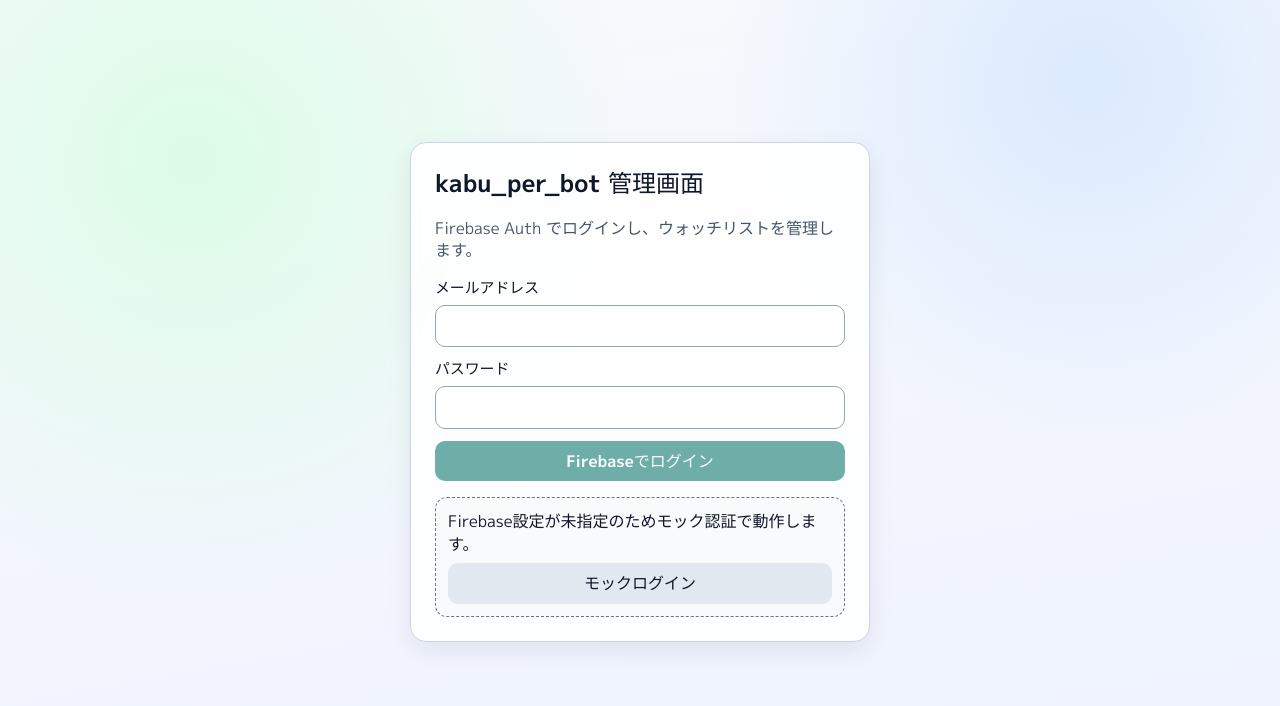
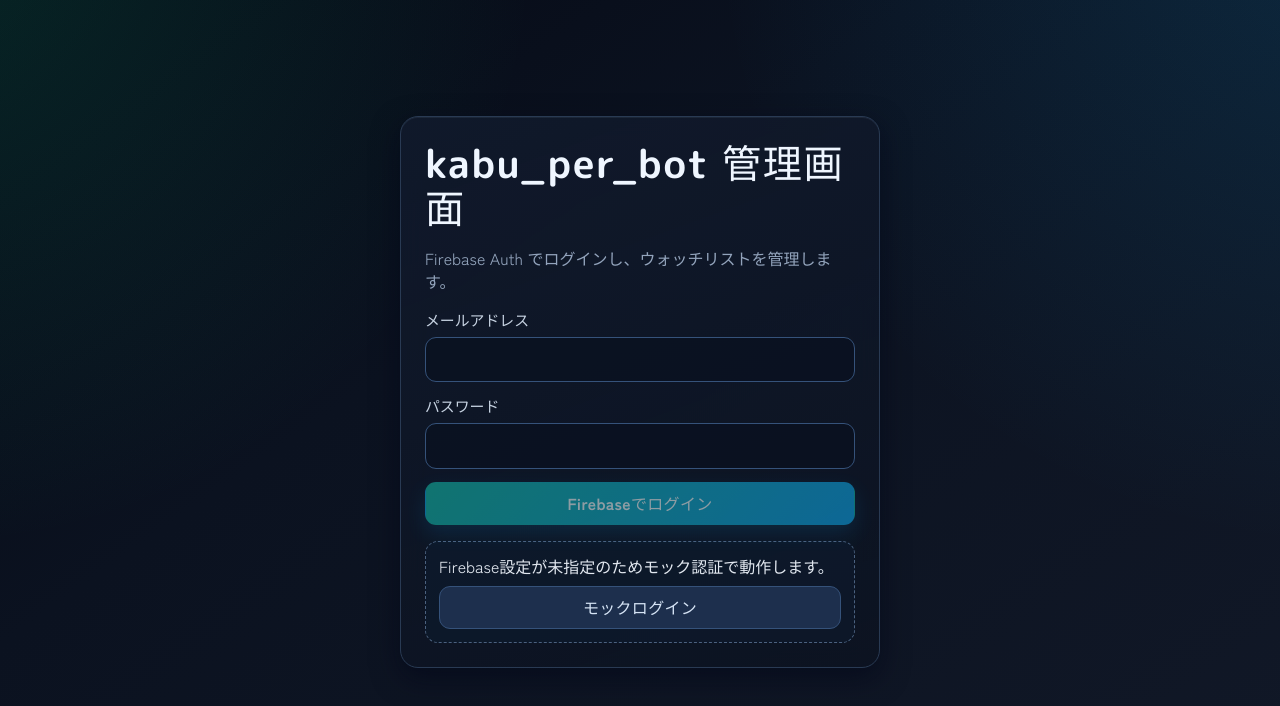
Before and after one commit to ishidafuu/kabu_per_bot, a React (Vite) app in the folder web/: page /login in a window 1280 px wide. Shown: the top 706 px of the page. Built offline with nearby package versions, Linux system fonts and the light colour scheme; no server answers.

Commit message:
feat: 管理画面をダークテーマに刷新

```diff
--- a/web/src/index.css
+++ b/web/src/index.css
@@ -1,15 +1,31 @@
-@import url('https://fonts.googleapis.com/css2?family=M+PLUS+1p:wght@400;500;700&display=swap');
+@import url('https://fonts.googleapis.com/css2?family=M+PLUS+Rounded+1c:wght@700;800&family=Zen+Kaku+Gothic+New:wght@400;500;700&display=swap');
 
 :root {
-  color-scheme: light;
-  font-family: 'M PLUS 1p', 'Noto Sans JP', sans-serif;
-  line-height: 1.4;
+  color-scheme: dark;
+  font-family: 'Zen Kaku Gothic New', 'Noto Sans JP', sans-serif;
+  --font-heading: 'M PLUS Rounded 1c', 'Zen Kaku Gothic New', sans-serif;
+  line-height: 1.45;
   font-weight: 400;
-  color: #0f172a;
+  color: #e2e8f0;
   background:
-    radial-gradient(circle at 15% 20%, #dcfce7 0%, transparent 35%),
-    radial-gradient(circle at 85% 10%, #dbeafe 0%, transparent 28%),
-    linear-gradient(170deg, #f8fafc 0%, #eef2ff 100%);
+    radial-gradient(66rem 66rem at -6% -8%, rgba(16, 185, 129, 0.17), transparent 58%),
+    radial-gradient(72rem 72rem at 106% -12%, rgba(14, 165, 233, 0.15), transparent 56%),
+    linear-gradient(145deg, #050914 0%, #0b1220 38%, #111827 100%);
+  --bg-surface: rgba(12, 19, 33, 0.78);
+  --bg-surface-strong: rgba(17, 26, 44, 0.92);
+  --bg-elevated: rgba(19, 31, 52, 0.94);
+  --bg-input: rgba(10, 18, 33, 0.92);
+  --border-soft: #293a53;
+  --border-strong: #35527a;
+  --text-main: #e2e8f0;
+  --text-muted: #93a4bc;
+  --accent: #14b8a6;
+  --accent-strong: #0ea5e9;
+  --accent-contrast: #041316;
+  --danger: #f87171;
+  --danger-bg: rgba(127, 29, 29, 0.22);
+  --ok: #4ade80;
+  --warning: #fbbf24;
   font-synthesis: none;
   text-rendering: optimizeLegibility;
   -webkit-font-smoothing: antialiased;
@@ -20,10 +36,17 @@
   box-sizing: border-box;
 }
 
+html,
+body,
+#root {
+  min-height: 100vh;
+}
+
 body {
   margin: 0;
   min-width: 320px;
-  min-height: 100vh;
+  background: transparent;
+  color: var(--text-main);
 }
 
 button,
--- a/web/src/styles/app.css
+++ b/web/src/styles/app.css
@@ -1,7 +1,32 @@
 .page-shell {
-  max-width: 1100px;
+  max-width: 1160px;
   margin: 0 auto;
-  padding: 24px 16px 40px;
+  padding: 28px 18px 44px;
+}
+
+.page-shell > * {
+  opacity: 0;
+  animation: page-enter 520ms cubic-bezier(0.2, 0.8, 0.2, 1) forwards;
+}
+
+.page-shell > *:nth-child(2) {
+  animation-delay: 60ms;
+}
+
+.page-shell > *:nth-child(3) {
+  animation-delay: 110ms;
+}
+
+.page-shell > *:nth-child(4) {
+  animation-delay: 160ms;
+}
+
+.page-shell > *:nth-child(5) {
+  animation-delay: 210ms;
+}
+
+.page-shell > *:nth-child(6) {
+  animation-delay: 260ms;
 }
 
 .page-shell.centered {
@@ -11,31 +36,49 @@
   justify-content: center;
 }
 
+.page-shell.centered > * {
+  animation-delay: 0ms;
+}
+
 .panel {
-  background: rgba(255, 255, 255, 0.86);
-  border: 1px solid #cbd5e1;
-  border-radius: 16px;
-  box-shadow: 0 8px 24px rgba(15, 23, 42, 0.08);
-  backdrop-filter: blur(5px);
+  background: linear-gradient(160deg, var(--bg-surface-strong), var(--bg-surface));
+  border: 1px solid var(--border-soft);
+  border-radius: 18px;
+  box-shadow:
+    0 10px 28px rgba(2, 6, 23, 0.55),
+    inset 0 1px 0 rgba(148, 163, 184, 0.1);
+  backdrop-filter: blur(12px);
 }
 
 .top-bar {
   display: flex;
   justify-content: space-between;
   align-items: center;
-  gap: 12px;
-  margin-bottom: 12px;
-  padding: 16px 20px;
+  gap: 16px;
+  margin-bottom: 14px;
+  padding: 18px 22px;
 }
 
 h1,
 h2 {
   margin: 0;
+  color: #eff6ff;
+  font-family: var(--font-heading);
+  letter-spacing: 0.04em;
+}
+
+h1 {
+  font-size: clamp(1.7rem, 4.2vw, 2.45rem);
+  line-height: 1.15;
+}
+
+h2 {
+  font-size: 1.3rem;
 }
 
 .top-actions {
   display: flex;
-  gap: 8px;
+  gap: 10px;
   align-items: center;
 }
 
@@ -44,11 +87,11 @@
 }
 
 .muted {
-  color: #475569;
+  color: var(--text-muted);
 }
 
 .login-card {
-  width: min(460px, 100%);
+  width: min(480px, 100%);
   padding: 24px;
   display: grid;
   gap: 16px;
@@ -57,112 +100,145 @@
 .login-form,
 .watchlist-form {
   display: grid;
-  gap: 12px;
+  gap: 13px;
 }
 
 label {
   display: grid;
   gap: 6px;
   font-size: 0.93rem;
+  color: #c7d3e2;
 }
 
 input,
 select {
-  padding: 10px 12px;
-  border-radius: 10px;
-  border: 1px solid #94a3b8;
-  background: #fff;
+  padding: 11px 12px;
+  border-radius: 11px;
+  border: 1px solid var(--border-strong);
+  color: var(--text-main);
+  background: var(--bg-input);
+  transition: border-color 140ms ease, box-shadow 140ms ease, transform 140ms ease;
+}
+
+input::placeholder {
+  color: #7387a3;
+}
+
+input:focus-visible,
+select:focus-visible,
+button:focus-visible,
+.nav-link:focus-visible {
+  outline: none;
+  border-color: var(--accent);
+  box-shadow: 0 0 0 3px rgba(20, 184, 166, 0.28);
+}
+
+input[type='checkbox'] {
+  accent-color: var(--accent);
 }
 
 button {
-  border: none;
-  border-radius: 10px;
+  border: 1px solid transparent;
+  border-radius: 11px;
   cursor: pointer;
   padding: 9px 14px;
-  font-weight: 600;
+  font-weight: 700;
+  letter-spacing: 0.02em;
+  transition:
+    transform 140ms ease,
+    filter 140ms ease,
+    background-color 140ms ease,
+    border-color 140ms ease;
+}
+
+button:hover:not(:disabled),
+.nav-link:hover {
+  transform: translateY(-1px);
+  filter: brightness(1.07);
 }
 
 button:disabled {
   cursor: not-allowed;
-  opacity: 0.6;
+  opacity: 0.58;
 }
 
 .primary {
-  background: #0f766e;
-  color: #f8fafc;
+  background: linear-gradient(130deg, var(--accent), var(--accent-strong));
+  color: #ecfeff;
+  box-shadow: 0 8px 20px rgba(14, 165, 233, 0.24);
 }
 
 .secondary {
-  background: #e2e8f0;
-  color: #0f172a;
+  background: #1d2f4d;
+  color: #d6e4f5;
+  border-color: #35527a;
 }
 
 .ghost {
-  background: transparent;
-  border: 1px solid #94a3b8;
-  color: #0f172a;
+  background: rgba(13, 22, 38, 0.58);
+  border-color: var(--border-strong);
+  color: #dbeafe;
 }
 
 .nav-link {
-  border: 1px solid #94a3b8;
-  color: #0f172a;
-  background: transparent;
-  border-radius: 10px;
+  text-decoration: none;
+  border: 1px solid var(--border-strong);
+  color: #dbeafe;
+  background: rgba(13, 22, 38, 0.6);
+  border-radius: 999px;
   cursor: pointer;
-  padding: 9px 14px;
-  font-weight: 600;
-  text-decoration: none;
+  padding: 8px 13px;
+  font-size: 0.9rem;
+  font-weight: 700;
+  letter-spacing: 0.02em;
+  transition:
+    transform 140ms ease,
+    filter 140ms ease,
+    background-color 140ms ease,
+    border-color 140ms ease;
 }
 
 .danger {
-  background: #fee2e2;
-  color: #b91c1c;
+  background: var(--danger-bg);
+  color: #fecaca;
+  border-color: #7f1d1d;
 }
 
 .notice-box {
   display: grid;
   gap: 8px;
-  border: 1px dashed #64748b;
-  border-radius: 12px;
-  padding: 12px;
-  background: #f8fafc;
+  border: 1px dashed #4b617f;
+  border-radius: 13px;
+  padding: 13px;
+  background: rgba(15, 28, 46, 0.64);
 }
 
 .controls-panel {
   margin-bottom: 12px;
   padding: 14px;
   display: grid;
-  gap: 10px;
+  gap: 12px;
 }
 
 .page-nav {
   margin-bottom: 12px;
   padding: 10px 14px;
   display: flex;
-  gap: 8px;
+  gap: 9px;
   flex-wrap: wrap;
 }
 
-.nav-link {
-  text-decoration: none;
-  border: 1px solid #94a3b8;
-  color: #0f172a;
-  padding: 8px 12px;
-  border-radius: 999px;
-  font-size: 0.9rem;
-  font-weight: 600;
-}
-
 .nav-link.active {
-  border-color: #0f766e;
-  background: #0f766e;
-  color: #f8fafc;
+  border-color: transparent;
+  background: linear-gradient(120deg, rgba(20, 184, 166, 0.92), rgba(14, 165, 233, 0.92));
+  color: var(--accent-contrast);
+  box-shadow: 0 6px 16px rgba(20, 184, 166, 0.24);
 }
 
 .search-row {
   display: grid;
   grid-template-columns: 1fr auto auto;
-  gap: 8px;
+  gap: 9px;
 }
 
 .search-row.compact {
@@ -172,9 +248,16 @@
 .meta-row {
   display: flex;
   flex-wrap: wrap;
-  gap: 8px 16px;
-  color: #475569;
-  font-size: 0.92rem;
+  gap: 8px;
+  color: #afc0d8;
+  font-size: 0.89rem;
+}
+
+.meta-row > span {
+  background: rgba(14, 24, 42, 0.74);
+  border: 1px solid var(--border-soft);
+  border-radius: 999px;
+  padding: 4px 10px;
 }
 
 .table-panel {
@@ -194,17 +277,27 @@
 
 th,
 td {
-  border-bottom: 1px solid #e2e8f0;
-  padding: 10px 12px;
+  border-bottom: 1px solid rgba(74, 102, 138, 0.34);
+  padding: 11px 12px;
   text-align: left;
   font-size: 0.92rem;
   vertical-align: middle;
 }
 
 th {
-  background: #f8fafc;
+  background: rgba(9, 17, 31, 0.93);
+  color: #cedbea;
   position: sticky;
   top: 0;
+  z-index: 1;
+}
+
+tbody tr:nth-child(even) {
+  background: rgba(11, 20, 35, 0.4);
+}
+
+tbody tr:hover {
+  background: rgba(14, 165, 233, 0.12);
 }
 
 .inline-actions {
@@ -214,7 +307,8 @@
 
 .empty-cell {
   text-align: center;
-  color: #64748b;
+  color: #90a4c0;
+  padding: 22px 14px;
 }
 
 .pagination-row {
@@ -222,10 +316,11 @@
   justify-content: flex-end;
   gap: 8px;
   padding: 12px;
+  border-top: 1px solid rgba(74, 102, 138, 0.34);
 }
 
 .panel-header {
-  border-bottom: 1px solid #e2e8f0;
+  border-bottom: 1px solid rgba(74, 102, 138, 0.34);
   padding: 14px 16px;
 }
 
@@ -251,14 +346,15 @@
 }
 
 .notice-text {
-  margin: 8px 0;
-  color: #065f46;
+  margin: 10px 2px;
+  color: #5eead4;
+  font-weight: 600;
 }
 
 .error-text {
-  margin-top: 4px;
-  color: #b91c1c;
-  font-weight: 500;
+  margin-top: 6px;
+  color: var(--danger);
+  font-weight: 600;
 }
 
 .fit-content {
@@ -278,30 +374,54 @@
 }
 
 .kpi-card {
-  padding: 14px;
+  padding: 16px 14px;
+  position: relative;
+  overflow: hidden;
+}
+
+.kpi-card::before {
+  content: '';
+  position: absolute;
+  inset: 0 auto auto 0;
+  width: 100%;
+  height: 3px;
+  background: linear-gradient(90deg, var(--accent), var(--accent-strong));
+  opacity: 0.9;
 }
 
 .kpi-label {
-  color: #475569;
-  font-size: 0.9rem;
+  color: #9fb1ca;
+  font-size: 0.88rem;
 }
 
 .kpi-value {
   margin-top: 8px;
-  font-size: 1.75rem;
-  font-weight: 700;
+  font-size: 1.8rem;
+  font-weight: 800;
+  letter-spacing: 0.02em;
 }
 
 .status-ok {
-  color: #166534;
+  color: var(--ok);
 }
 
 .status-error {
-  color: #b91c1c;
+  color: #fca5a5;
 }
 
 .status-unknown {
-  color: #92400e;
+  color: var(--warning);
+}
+
+@keyframes page-enter {
+  from {
+    opacity: 0;
+    transform: translateY(10px);
+  }
+  to {
+    opacity: 1;
+    transform: translateY(0);
+  }
 }
 
 @media (max-width: 900px) {
@@ -335,3 +455,32 @@
     flex-direction: column;
   }
 }
+
+@media (max-width: 620px) {
+  .page-shell {
+    padding: 18px 12px 30px;
+  }
+
+  h1 {
+    font-size: 1.6rem;
+  }
+
+  .top-bar,
+  .controls-panel,
+  .panel-header,
+  .watchlist-form {
+    padding-left: 13px;
+    padding-right: 13px;
+  }
+}
+
+@media (prefers-reduced-motion: reduce) {
+  .page-shell > *,
+  button,
+  .nav-link,
+  input,
+  select {
+    animation: none;
+    transition: none;
+  }
+}
```
